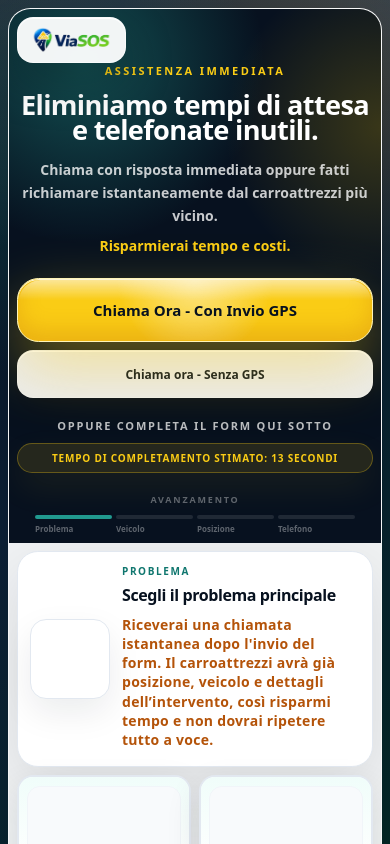
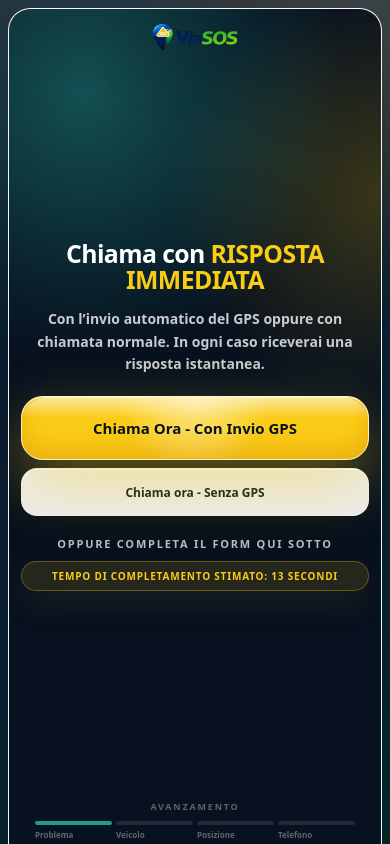
Before and after one commit to alessio-aesthetic/viasos.it, a Next.js app: page /carroattrezzi-brescia/richiesta in a window 390 px wide. Shown: the top 844 px of the page. Built offline with nearby package versions, Linux system fonts and the light colour scheme.

Commit message:
Refine request hero mobile layout

```diff
--- a/src/app/carroattrezzi-brescia/richiesta/BresciaRequestClient.tsx
+++ b/src/app/carroattrezzi-brescia/richiesta/BresciaRequestClient.tsx
@@ -396,35 +396,29 @@ export function BresciaRequestClient() {
 
       <div className="relative mx-auto flex min-h-screen w-full max-w-[1800px] items-stretch px-2 py-2 sm:px-4 sm:py-4 lg:px-6 lg:py-6">
         <section className="mx-auto grid min-h-[calc(100vh-1rem)] w-full overflow-hidden rounded-[1.4rem] border border-white/25 bg-white/94 shadow-[0_34px_120px_rgba(0,0,0,0.46),inset_0_1px_0_rgba(255,255,255,0.9)] backdrop-blur-xl sm:rounded-[2rem] lg:min-h-[calc(100vh-3rem)] lg:grid-cols-[0.34fr_0.66fr]">
-          <aside className="relative overflow-hidden bg-[#07111f] p-2 text-white sm:p-6 lg:p-10">
+          <aside className="relative min-h-[100dvh] overflow-hidden bg-[#07111f] p-3 text-white sm:min-h-0 sm:p-6 lg:p-10">
             <div className="absolute inset-0 bg-[radial-gradient(circle_at_20%_10%,rgba(45,212,191,0.32),transparent_32%),radial-gradient(circle_at_100%_22%,rgba(255,204,0,0.20),transparent_28%)]" />
             <div className="relative flex h-full flex-col">
-              <div className="flex items-center justify-between gap-3">
+              <div className="flex items-center justify-center">
                 <a
                   href="/carroattrezzi-brescia"
-                  className="block rounded-2xl border border-white/55 bg-white/95 px-3 py-2 shadow-[0_18px_48px_rgba(0,0,0,0.28),inset_0_1px_0_rgba(255,255,255,0.9)] backdrop-blur"
+                  className="block"
                 >
                   <img
                     src="/images/viasos-logo-header-cropped.webp"
                     alt="ViaSOS"
-                    className="h-7 w-auto sm:h-14"
+                    className="h-8 w-auto drop-shadow-[0_14px_30px_rgba(0,0,0,0.48)] sm:h-12"
                   />
                 </a>
               </div>
 
               <div className="flex flex-1 flex-col justify-center text-center">
-                <p className="text-[11px] font-black uppercase tracking-[0.22em] text-[#facc15] sm:text-xs">
-                  assistenza immediata
-                </p>
-                <h2 className="mx-auto mt-3 max-w-xl text-[1.7rem] font-black leading-[0.95] tracking-tight text-white sm:text-5xl">
-                  Eliminiamo tempi di attesa e telefonate inutili.
+                <h2 className="mx-auto max-w-xl text-[1.55rem] font-black leading-[1.02] tracking-tight text-white sm:text-4xl">
+                  Chiama con <span className="text-[#facc15]">RISPOSTA IMMEDIATA</span>
                 </h2>
-                <p className="mx-auto mt-4 max-w-md text-sm font-bold leading-relaxed text-white/78 sm:text-lg">
-                  Chiama con risposta immediata oppure fatti richiamare
-                  istantaneamente dal carroattrezzi più vicino.
-                  <span className="block pt-2 text-[#facc15]">
-                    Risparmierai tempo e costi.
-                  </span>
+                <p className="mx-auto mt-4 max-w-md text-sm font-bold leading-relaxed text-white/78 sm:text-base">
+                  Con l’invio automatico del GPS oppure con chiamata normale.
+                  In ogni caso riceverai una risposta istantanea.
                 </p>
 
                 <div className="mx-auto mt-5 grid w-full max-w-md gap-2 sm:mt-7">
```
